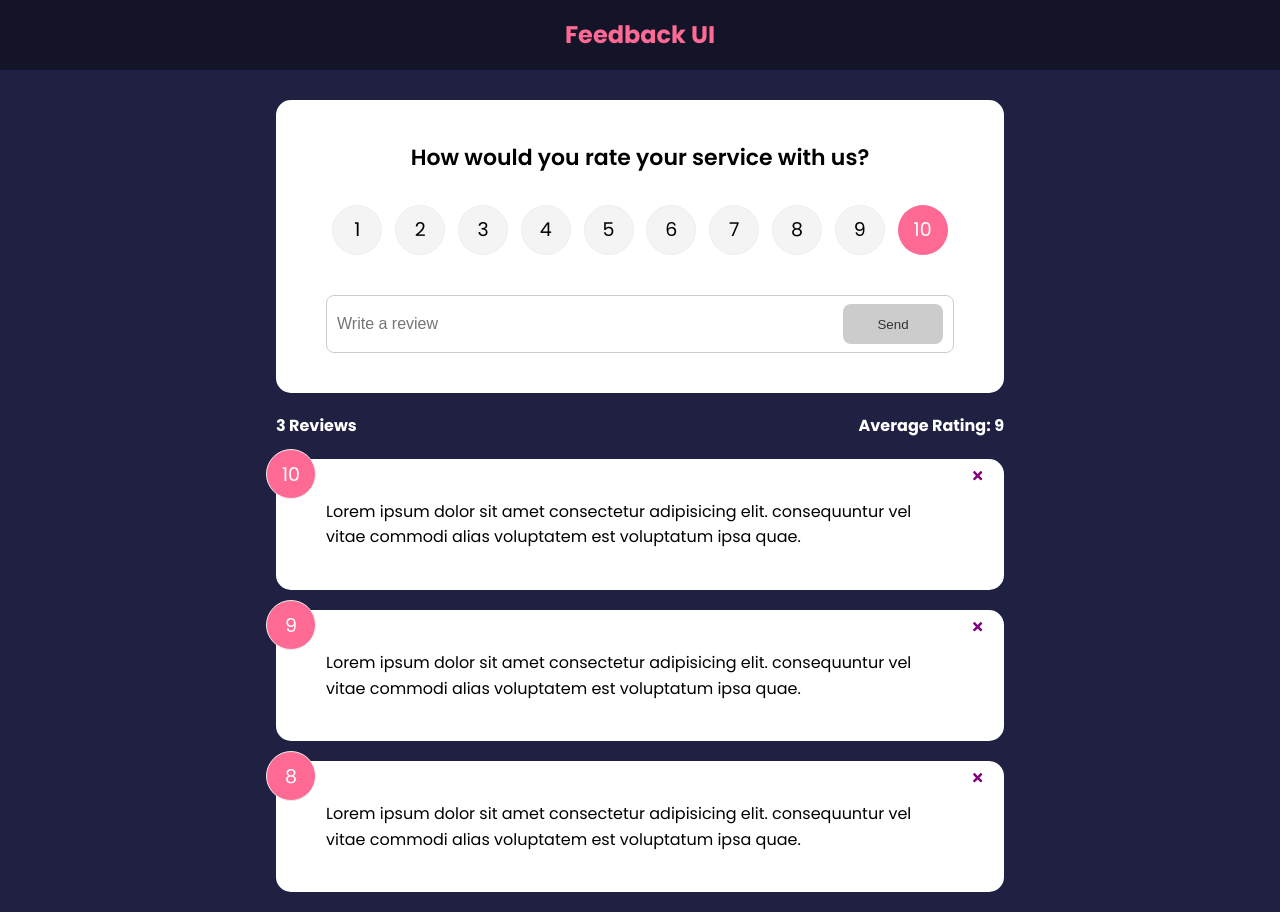
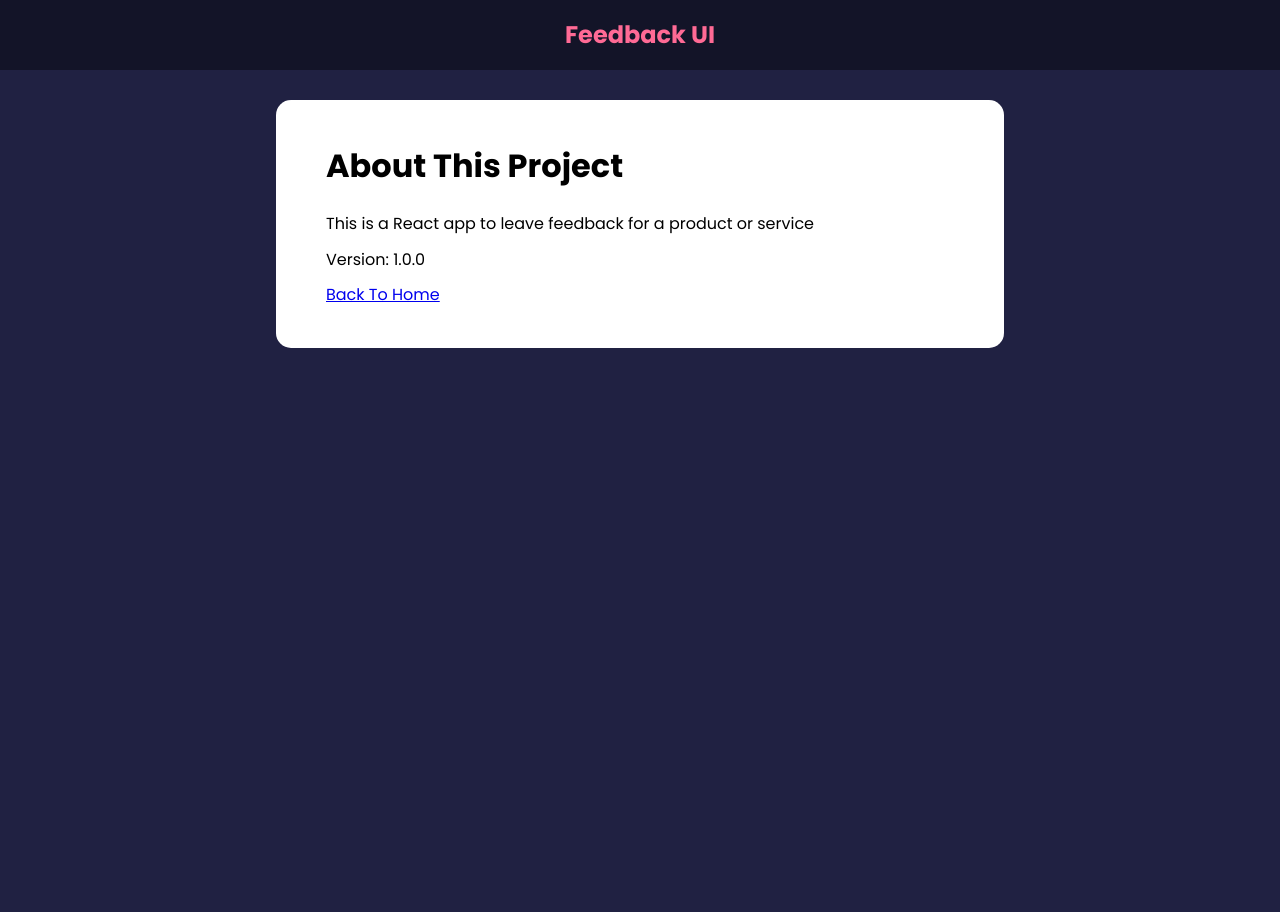
Before and after one commit to Novailoveyou/u-tm-react-feedback-ui, a React (Create React App) app: page /about in a window 1280 px wide. After the commit the page ends 800 px from the top, so only its background shows below. Built offline with nearby package versions, Linux system fonts and the light colour scheme.

Commit message:
creating routes

```diff
--- a/package.json
+++ b/package.json
@@ -10,6 +10,7 @@
     "react": "^18.2.0",
     "react-dom": "^18.2.0",
     "react-icons": "^4.4.0",
+    "react-router-dom": "^6.3.0",
     "react-scripts": "5.0.1",
     "uuid": "^8.3.2",
     "web-vitals": "^2.1.0"
--- a/src/App.js
+++ b/src/App.js
@@ -1,10 +1,12 @@
 import { useState } from 'react'
+import { BrowserRouter as Router, Route, Routes } from 'react-router-dom'
 import { v4 as uuidv4 } from 'uuid'
 import Header from './components/Header'
 import FeedbackList from './components/FeedbackList'
 import FeedbackStats from './components/FeedbackStats'
 import FeedbackForm from './components/FeedbackForm'
 import FeedbackData from './data/FeedbackData'
+import AboutPage from './pages/AboutPage'
 
 const App = () => {
   const [feedback, setFeedback] = useState(FeedbackData)
@@ -21,14 +23,29 @@
   }
 
   return (
-    <>
+    <Router>
       <Header />
       <div className='container'>
-        <FeedbackForm handleAdd={addFeedback} />
-        <FeedbackStats feedback={feedback} />
-        <FeedbackList feedback={feedback} handleDelete={deleteFeedback} />
+        <Routes>
+          <Route
+            exact
+            path='/'
+            element={
+              <>
+                <FeedbackForm handleAdd={addFeedback} />
+                <FeedbackStats feedback={feedback} />
+                <FeedbackList
+                  feedback={feedback}
+                  handleDelete={deleteFeedback}
+                />
+              </>
+            }
+          />
+
+          <Route path='/about' element={<AboutPage />} />
+        </Routes>
       </div>
-    </>
+    </Router>
   )
 }
 
--- /dev/null
+++ b/src/pages/AboutPage.jsx
@@ -0,0 +1,19 @@
+import Card from '../components/shared/Card'
+
+const AboutPage = () => {
+  return (
+    <Card>
+      <div className='about'>
+        <h1>About This Project</h1>
+        <p>This is a React app to leave feedback for a product or service</p>
+        <p>Version: 1.0.0</p>
+      </div>
+
+      <p>
+        <a href='/'>Back To Home</a>
+      </p>
+    </Card>
+  )
+}
+
+export default AboutPage
```
Also changed, not shown: 1 other file (tests, documents, lock files or other folders).
